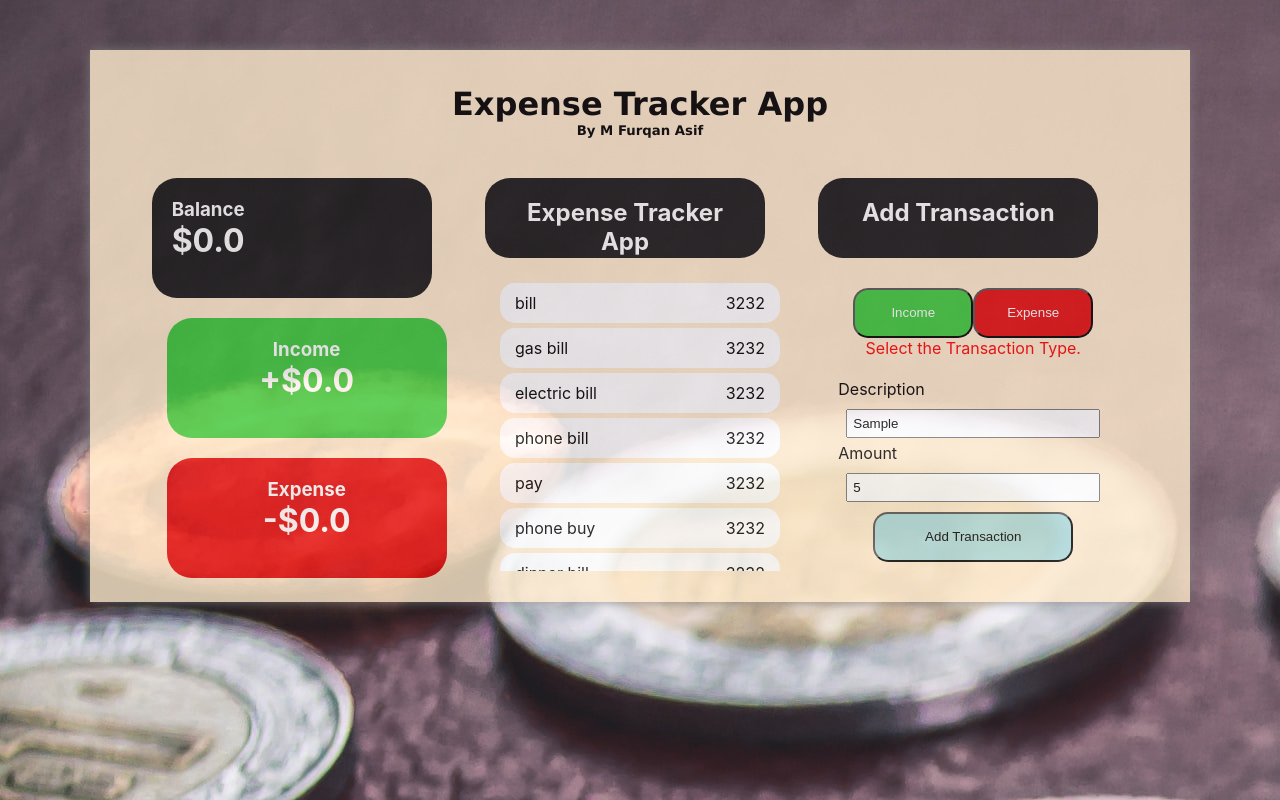
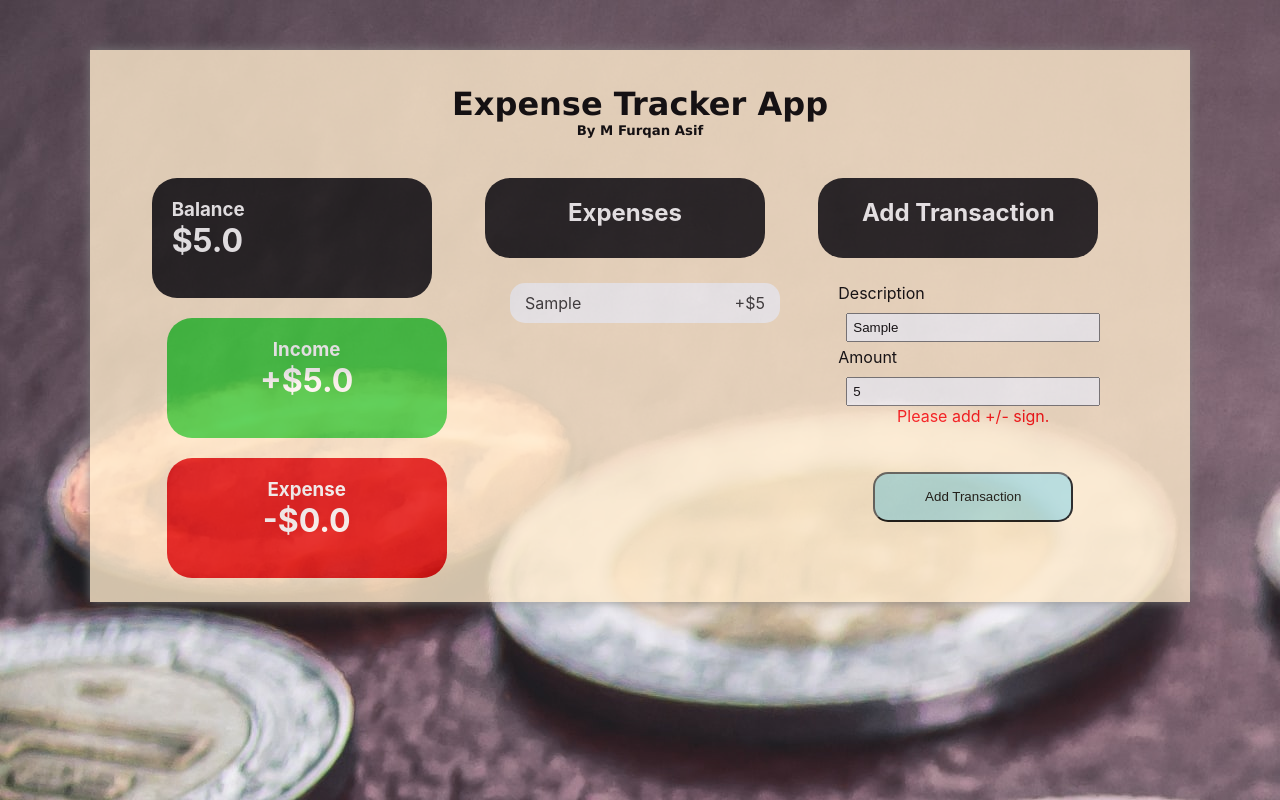
Before and after one commit to mfurqanasif/expense-tracker, a React (Create React App) app: page / in a window 1280 px wide. Both pictures are taken after typing "Sample", "5" into the empty fields and a click on the button "Add Transaction". Built offline with nearby package versions, Linux system fonts and the light colour scheme.

Commit message:
complete very first task
ahh finally did it

```diff
--- a/src/App.css
+++ b/src/App.css
@@ -154,6 +154,57 @@ ul.transactionlist {
   box-shadow : 0 0 10px grey;
 }
 
+.transactionlist li {
+  background-color: #fff;
+  box-shadow: var(--box-shadow);
+  color: #333;
+  display: flex;
+  justify-content: space-between;
+  position: relative;
+  padding: 10px 15px;
+  margin: 10px 0;
+
+  margin-left:-20px;
+  margin-top:5px;
+  margin-right: 10px;
+  border-radius: 15px;
+}
+
+
+
+.transactionlist li.plus:hover {
+  background-color: #9bd673;
+  color: #f7f7f7
+}
+
+
+.transactionlist li.minus:hover {
+  background-color: #d46565;
+  color: #f7f7f7
+}
+
+
+.delete-btn {
+  cursor: pointer;
+  background-color: #8a6a66;
+  border: 0;
+  color: #fff;
+  font-size: 20px;
+  line-height: 20px;
+  padding: 2px 5px;
+  position: absolute;
+  top: 50%;
+  left: 0;
+  transform: translate(-100%, -50%);
+  opacity: 0;
+  transition: opacity 0.3s ease;
+}
+
+.transactionlist li:hover .delete-btn {
+  opacity: 1;
+  background-color: darkred;
+}
+
 
 @media screen and (max-width: 900px) {
   .inner-container {
--- a/src/App.js
+++ b/src/App.js
@@ -3,17 +3,20 @@ import './App.css';
 import Header from './components/Header';
 import AccountInfo from './components/accountinfo.js';
 import History from './components/History';
-import Transaction from './components/Transaction.js'
+import Transaction from './components/Transaction.js';
+import {GlobalProvider} from './context/contextTrans';
 
 function App() {
   return (
     <div className="outer-container">
         <Header />
+        <GlobalProvider>
       <div className="inner-container">
         <AccountInfo />
         <History />
         <Transaction />
       </div>
+      </GlobalProvider>
     </div>
   );
 }
--- a/src/components/History.js
+++ b/src/components/History.js
@@ -1,21 +1,22 @@
-import React from 'react';
+
+import React, {useContext} from 'react';
+import {TransactionItem} from './TransactionItem';
+import {GlobalContext} from '../context/contextTrans';
+
 
 function History(){
 
+    const { transactions } = useContext(GlobalContext);
+
     return(
         <div className="appcomp">
-        <h2 className='history'>Expense Tracker App</h2>
+        <h2 className='history'>Expenses</h2>
     <ul className='transactionlist'>
-        <li><span>bill</span><span>3232</span></li>
-        <li><span>gas bill</span><span>3232</span></li>
-        <li><span>electric bill</span><span>3232</span></li>
-        <li><span>phone bill</span><span>3232</span></li>
-        <li><span>pay</span><span>3232</span></li>
-        <li><span>phone buy </span><span>3232</span></li>
-        <li><span>dinner bill</span><span>3232</span></li>
-        <li><span>bouns</span><span>3232</span></li>
-        <li><span>icecream bill</span><span>3232</span></li>
-
+      {
+          transactions.map(transaction => (
+            <TransactionItem key={transaction.id} transaction={transaction} />
+          ))
+      }
     </ul>
         </div>
     );
--- a/src/components/Transaction.js
+++ b/src/components/Transaction.js
@@ -1,25 +1,56 @@
-import React from 'react';
+import React, {useState, useContext} from 'react';
+import {GlobalContext} from '../context/contextTrans';
 
 function Transaction(){
+
+    //create 2 use state for desc and amount
+
+    const [description , setDescription] = useState('');
+    const [ transactionAmount , setTransactionAmount] = useState('');
+
+    const {addTransaction} = useContext(GlobalContext);
+
+    const onSubmit = (e) => {
+        e.preventDefault();
+
+        const newTransaction = {
+            id : new Date().getTime(),
+            description,
+            transactionAmount: +transactionAmount
+        }
+
+        addTransaction(newTransaction);
+    }
+
+
 
     return(
         <div className="appcomp" >
         <h2 className='transaction'>Add Transaction</h2>
-        <button className= 'incbtn'> Income </button>
-        <button className= 'expbtn'> Expense</button>
-        <p id="para">Select the Transaction Type.</p>
-        <form className="transactionform" action="">
+
+        <form className="transactionform" onSubmit={onSubmit} >
             <label >Description</label>
             <br />
-            <input type="text" placeholder="enter description" required/>
+            <input type="text"
+                    id="description"
+                    value={description}
+                    onChange={(e) => setDescription(e.target.value)}
+                    placeholder="Detail of Transaction"
+                    required="required"/>
             <br />
             <label >Amount</label>
             <br />
-            <input type="number" placeholder="enter amount" required />
+            <input type="number"
+                    id="transactionamount"
+                    value={transactionAmount}
+                    onChange={(e) => setTransactionAmount(e.target.value)}
+                    placeholder="Value of Transaction"
+                    required="required" />
+            <p id="para">Please add +/- sign.</p>
             <br />
+            <button className= 'addbtn'> Add Transaction</button>
+        </form>
 
-        </form>
-        <button className= 'addbtn'> Add Transaction</button>
         </div>
     );
 }
--- /dev/null
+++ b/src/components/TransactionItem.js
@@ -0,0 +1,23 @@
+import React, {useContext} from 'react';
+import {GlobalContext} from '../context/contextTrans';
+
+
+export const TransactionItem = ({ transaction }) => {
+
+    const { delTransaction } = useContext(GlobalContext);
+    const sign = transaction.transactionAmount > 0 ? '+' : '-';
+    const transactionType = transaction.transactionAmount > 0 ? 'plus' : 'minus';
+
+    return (
+        < li className={transactionType}>
+            {transaction.description}
+            <span>{sign}${Math.abs(transaction.transactionAmount)}</span>
+            <button className="delete-btn"
+                    onClick={() => delTransaction(transaction.id)}>
+                X
+            </button>
+
+        </li>
+
+    )
+}
--- a/src/components/accountinfo.js
+++ b/src/components/accountinfo.js
@@ -1,6 +1,26 @@
-import React from 'react';
+import React, {useContext} from 'react';
+import {GlobalContext} from '../context/contextTrans';
 
 function AccountInfo(){
+
+    const {transactions} = useContext(GlobalContext);
+
+    //firstly we will extract all transaction amounts
+    const transactionAmounts = transactions.map(transaction => transaction.transactionAmount);
+    //the the the list of transaction will be sumed up
+    const balance = transactionAmounts.reduce((acc, item) => (acc += item), 0).toFixed(1);
+
+    //now for total expense and income we have to filter out transaction on bases of type -/+
+    //as we already separated out all the amounts in transactionAmounts
+
+    const income = transactionAmounts.filter(transaction => transaction > 0)
+          .reduce((acc, transaction) => (acc += transaction), 0).toFixed(1);
+
+    const expense = Math.abs(transactionAmounts.filter(transaction => transaction < 0)
+        .reduce((acc, transaction) => (acc += transaction), 0)
+        ).toFixed(1);
+
+
 
     return(
         <div className='appcomp'>
@@ -9,7 +29,7 @@ function AccountInfo(){
                 Balance
                 </h3>
                 <h1 className="heading">
-                    $0.0
+                    ${balance}
                 </h1>
             </div>
             <div className="income-expense">
@@ -18,7 +38,7 @@ function AccountInfo(){
                         Income
                     </h3>
                     <h1 className="heading">
-                        +$0.0
+                        +${income}
                     </h1>
                 </div>
                 <div className="expense">
@@ -26,7 +46,7 @@ function AccountInfo(){
                         Expense
                     </h3>
                     <h1 className="heading">
-                        -$0.0
+                        -${expense}
                     </h1>
                 </div>
             </div>
--- /dev/null
+++ b/src/context/contextTrans.js
@@ -0,0 +1,46 @@
+//first we will import and createContext from react
+import React, {createContext , useReducer} from 'react';
+
+//importing my reducer
+import reduceTrans from '../reducer/reduceTrans';
+
+//this is our global state which will have all the transactions
+//this is our initial state which is empty initially
+const initialState = {
+    transactions: []
+}
+
+//now thid is the global variable sate
+
+export const GlobalContext =  createContext(initialState);
+
+export const GlobalProvider = ({ children }) => {
+
+    //making use of useReducer hook and in this i have send my reducer and initialstate
+    const [state ,dispatch] = useReducer(reduceTrans,initialState);
+
+    //now create del and add function
+    function delTransaction (id) {
+        dispatch({type: 'delete-transaction', payload: id});
+    }
+
+    function addTransaction(transaction){
+        dispatch({ type: 'add-transaction', payload: transaction});
+    }
+
+
+    //creating return of globalprovider
+
+    return (
+        <GlobalContext.Provider value = {
+           { transactions: state.transactions,
+             delTransaction,
+             addTransaction
+
+            }
+        }>
+           {children}
+        </GlobalContext.Provider>
+
+    );
+} //end of globalprovider
--- /dev/null
+++ b/src/reducer/reduceTrans.js
@@ -0,0 +1,22 @@
+//here i am making a reducer or we can say that creating a action choice
+
+export default (state, action) => {
+
+    switch (action.type) {
+
+        case 'delete-transaction':
+            return{
+                ...state, transactions: state.transactions
+                .filter(transactions => transactions.id !== action.payload)
+            }
+
+        case 'add-transaction' :
+            return{
+                //from here we rturning a state and transation list of payload old trsantions
+                ...state, transactions: [action.payload, ...state.transactions]
+            }
+
+        default:
+            return state;
+    };
+}
```
